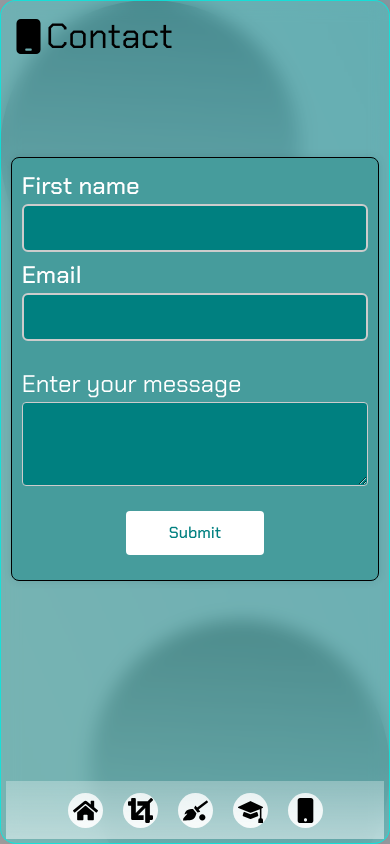
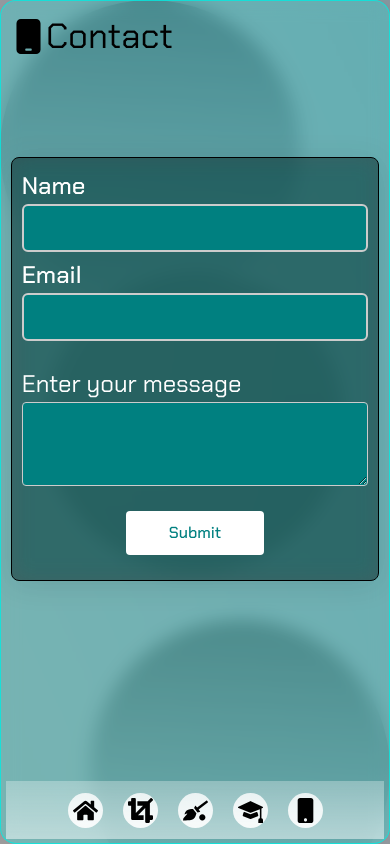
Before and after one commit to mahfuz-ta09/my-portfolio-website, a Next.js app: page /contact in a window 390 px wide. Built offline with nearby package versions, Linux system fonts and the light colour scheme.

Commit message:
background color changed

```diff
--- a/src/app/(withnavbar)/contact/page.tsx
+++ b/src/app/(withnavbar)/contact/page.tsx
@@ -56,7 +56,7 @@ const ContactPage = () => {
         <form onSubmit={handleSubmit(onSubmit)}>
           <div className='name-secton'>
             <div className="form-group">
-              <label htmlFor="name">First name</label>
+              <label htmlFor="name">Name</label>
               <input
                 type="text"
                 required
--- a/src/css/Contact/Contact.css
+++ b/src/css/Contact/Contact.css
@@ -149,7 +149,7 @@ button:hover {
 
 }
 
-@media screen and (max-width:500px) {
+@media screen and (max-width:450px) {
   .contact-holder{
     width: 100%;
     height: 92vh;
@@ -157,9 +157,7 @@ button:hover {
   }
 
   .form-container {
-    background: rgb(70, 156, 156);
     padding: 10px;
-    box-shadow: 0 0 10px rgba(0, 0, 0, 0.1);
     border-radius: 8px;
     width: 95%;
     margin: 10vh auto 0;
--- a/src/css/Projects/Projects.css
+++ b/src/css/Projects/Projects.css
@@ -130,7 +130,6 @@
         justify-content: space-between;
         width: 100%;
         height: 400px;
-        background: teal;
         padding: 10px;
     }
 
@@ -189,7 +188,6 @@
         flex-direction: column;
         width: 100%;
         height: auto;
-        background: teal;
         padding: 10px;
     }
 
@@ -203,7 +201,7 @@
 
 }
 
-@media screen and (max-width:500px) {
+@media screen and (max-width:450px) {
     .projects-holder{
         height: 92vh;
         width: 100%;
@@ -221,7 +219,6 @@
         flex-direction: column;
         width: 100%;
         height: auto;
-        background: teal;
         padding: 10px;
     }
 
```
